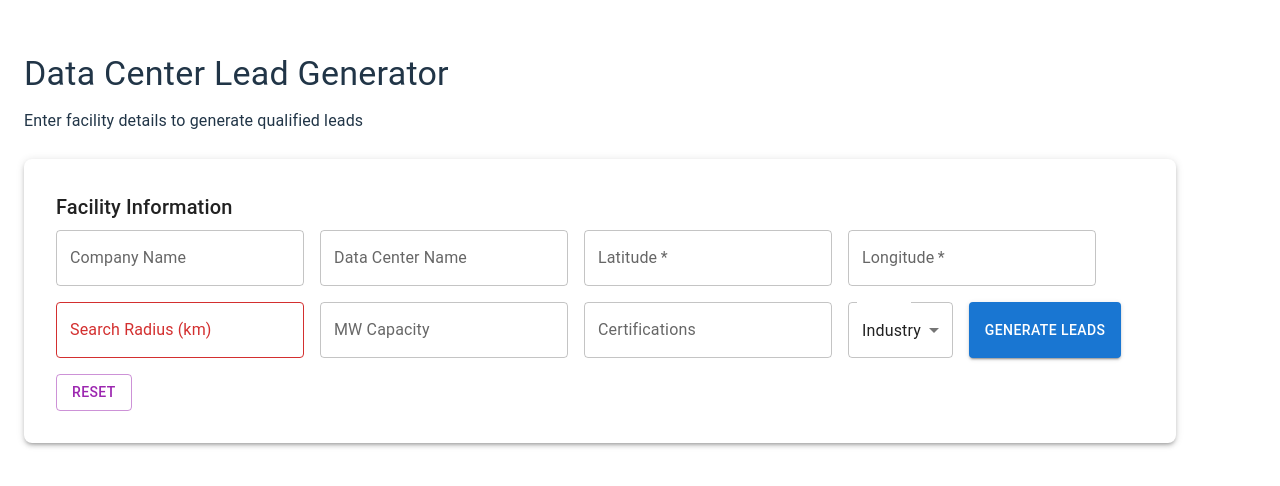
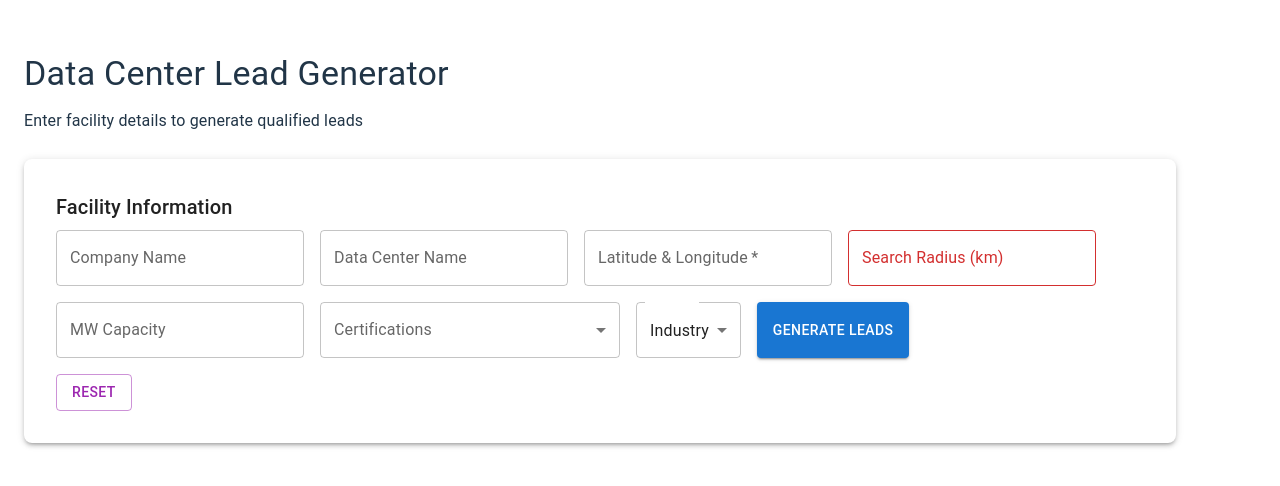
Before and after one commit to Dcide-Roneon/dataView, a React (Vite) app: page / in a window 1280 px wide. Shown: the part 176-662 px from the top of the page. Built offline with nearby package versions, Linux system fonts and the light colour scheme.

Commit message:
Certifications field has been changed, and database column has been updated

```diff
--- a/src/components/Form.jsx
+++ b/src/components/Form.jsx
@@ -1,8 +1,46 @@
 // Pure UI, no logic.
-import React from "react";
-import { Grid, TextField, Button, Select, MenuItem } from "@mui/material";
+import React, { useState }from "react";
+import { Grid, TextField, Button, Select, MenuItem, Checkbox, ListItemText, InputLabel, FormControl, OutlinedInput,Divider,} from "@mui/material";
+
+const certOptions =[
+  "ISO14001",
+  "ISO22301",
+  "PCI-DSS",
+  "ISO50001",
+  "ISO27001",
+  "SOC-I",
+  "SOC-II",
+  "LEED",
+  ];
 
 const Form = ({ form, errors, onChange, onSubmit }) => {
+
+  const[certFilter,setCertFilter] = useState("");
+
+  const selectedCerts = Array.isArray(form.certifications)
+    ?form.certifications
+    : [];
+
+  const filteredCerts =certOptions.filter((cert) =>
+    cert.toLowerCase().includes(certFilter.toLowerCase())
+  );
+  const handleCertChange = (event) => {
+    const { value } = event.target;
+    onChange({
+      target: {
+        name: "certifications",
+        value: typeof value === "string"? value.split(","): value,
+      },
+    });
+  };
+  const handleSelectAll = () => {
+    if (selectedCerts.length === certOptions.length) {
+      onChange({ target: { name: "certifications", value: [] } });
+    } else {
+      onChange({ target: { name: "certifications", value: certOptions } });
+    }
+  };
+
   return (
     <form onSubmit={onSubmit} autoComplete="off">
       <Grid container spacing={2}>
@@ -30,28 +68,15 @@ const Form = ({ form, errors, onChange, onSubmit }) => {
         </Grid>
         <Grid item xs={6}>
           <TextField
-            label="Latitude"
-            name="latitude"
-            value={form.latitude}
+            label="Latitude & Longitude"
+            name="latlng"
+            value={form.latlng}
             onChange={onChange}
             fullWidth
+            placeholder="e.g. 40.7128,-74.0060 or 40.7128 -74.0060"
             required
-            type="number"
-            error={!!errors.latitude}
-            helperText={errors.latitude}
-          />
-        </Grid>
-        <Grid item xs={6}>
-          <TextField
-            label="Longitude"
-            name="longitude"
-            value={form.longitude}
-            onChange={onChange}
-            fullWidth
-            required
-            type="number"
-            error={!!errors.longitude}
-            helperText={errors.longitude}
+            error={!!errors.latlng}
+            helperText={errors.latlng}
           />
         </Grid>
         <Grid item xs={12}>
@@ -78,17 +103,64 @@ const Form = ({ form, errors, onChange, onSubmit }) => {
             helperText={errors.mwCapacity}
           />
         </Grid>
-        <Grid item xs={12}>
-          <TextField
-            label="Certifications"
+        <FormControl sx={{ width: 300 }}>
+          <InputLabel id="certifications-label">Certifications</InputLabel>
+          <Select
+            labelId="certifications-label"
+            id="certifications"
             name="certifications"
-            value={form.certifications}
-            onChange={onChange}
-            fullWidth
-            error={!!errors.certifications}
-            helperText={errors.certifications}
-          />
-        </Grid>
+            multiple
+            value={selectedCerts}
+            onChange={handleCertChange}
+            input={<OutlinedInput label="Certifications" />}
+            renderValue={(selected) => selected.join(", ")}
+            MenuProps={{
+              PaperProps: {
+                style: {
+                  maxHeight: 300,
+                  width: 300,
+                },
+              },
+            }}
+          >
+            <MenuItem disableRipple disableGutters>
+              <TextField
+                placeholder="Search..."
+                value={certFilter}
+                onChange={(e) => setCertFilter(e.target.value)}
+                size="small"
+                fullWidth
+              />
+            </MenuItem>
+
+            <MenuItem onClick={handleSelectAll}>
+              <Checkbox
+                checked={selectedCerts.length === certOptions.length}
+                indeterminate={
+                  selectedCerts.length > 0 &&
+                  selectedCerts.length < certOptions.length
+                }
+              />
+              <ListItemText
+                primary={
+                  selectedCerts.length === certOptions.length
+                    ? "Deselect All"
+                    : "Select All"
+                }
+              />
+            </MenuItem>
+
+            <Divider />
+
+            {filteredCerts.map((cert) => (
+              <MenuItem key={cert} value={cert}>
+                <Checkbox checked={selectedCerts.includes(cert)} />
+                <ListItemText primary={cert} />
+              </MenuItem>
+            ))}
+          </Select>
+        </FormControl>
+
         <Grid item xs={12}>
           <Select
             label="industry"
--- a/src/components/FormContainer.jsx
+++ b/src/components/FormContainer.jsx
@@ -15,11 +15,10 @@ import {
 const initialFormState = {
   company: "",
   dataCenter: "",
-  latitude: "",
-  longitude: "",
+  latlng: "",
   radius: "",
   mwCapacity: "",
-  certifications: "",
+  certifications: [],
   industry: "",
 };
 
@@ -29,6 +28,8 @@ const FormContainer = () => {
   const [results, setResults] = useState([]);
   const [searchDone, setSearchDone] = useState(false);
   const [isLoading, setIsLoading] = useState(false);
+  const [userLat, setUserLat]= useState(null);
+  const [userLng, setUserLng] = useState(null);
 
   const handleReset = () => {
     setForm(initialFormState);
@@ -39,13 +40,19 @@ const FormContainer = () => {
   const handleSubmit = async(e) => {
     e.preventDefault();
     const newErrors = {};
+
+    const latLngPart= form.latlng.trim().split(/[\s,]+/);
+    const latitude = parseFloat(latLngPart[0]);
+    const longitude = parseFloat(latLngPart[1]);
+
+    setUserLat(latitude);
+    setUserLng(longitude);
+
+    if (latLngPart.length !== 2 || isNaN(latitude) || isNaN(longitude)){
+      newErrors.latlng="Enter Valid Coordinates";
+    }
+
     // Required fields
-    if (!isValidLatitude(form.latitude)) {
-      newErrors.latitude = "Latitude must be a number between -90 and 90.";
-    }
-    if (!isValidLongitude(form.longitude)) {
-      newErrors.longitude = "Longitude must be a number between -180 and 180.";
-    }
     if (!form.radius || isNaN(form.radius) || Number(form.radius) <= 0) {
       newErrors.radius = "Radius must be a positive number.";
     }
@@ -66,12 +73,22 @@ const FormContainer = () => {
     setSearchDone(false);
 
 
-        const matches = await fetchFilteredLeads(form);
+    fetchFilteredLeads({...form, latitude, longitude})
+      .then((matches)  => {
         console.log("matches found:", matches);
         setResults(matches);
         setSearchDone(true);
-        setIsLoading(false)
-  };
+
+
+      })
+      .catch((err) => {
+        console.error("search error", err);
+      })
+      .finally(() => {
+        setIsLoading(false);
+      });
+
+  }
   return (
     <>
       <Form
@@ -104,8 +121,8 @@ const FormContainer = () => {
       {searchDone && !isLoading && (
         <ResultsList
           results={results}
-          userLat={Number(form.latitude)}
-          userLng={Number(form.longitude)}
+          userLat={userLat}
+          userLng={userLng}
         />
       )}
     </>
--- a/src/utils/api.js
+++ b/src/utils/api.js
@@ -1,60 +1,62 @@
 // src/api/leadsApi.js
-import supabase from "./supabaseClient"; // optional if not using
 import { getDistanceFromLatLonInKm } from "./distance";
 import URL from "./xanoClient";
+import { renderToStaticMarkup } from "react-dom/server";
 
 export async function fetchFilteredLeads(form) {
-  if (!form.latitude || !form.longitude || !form.radius) {
+  const{
+    latitude,
+    longitude,
+    radius,
+    company,
+    dataCenter,
+    certifications,
+    mwCapacity,
+    industry,
+  } = form;
+  console.log(latitude, longitude, radius)
+  if (!latitude || !longitude || !radius) {
     console.warn("Latitude, longitude and radius are required");
     return [];
   }
 
+
   const response = await fetch(URL);
   const data = await response.json();
 
+  console.log("data is:", latitude, longitude, renderToStaticMarkup);
+
   // Filter by radius
- const userLat = Number(form.latitude.trim());
-const userLng = Number(form.longitude.trim());
-const radius = Number(form.radius);
+const leadsByDistance = data.filter((lead) =>{
+  const distance = getDistanceFromLatLonInKm(
+    Number(latitude),
+    Number(longitude),
+    Number(lead.latitude),
+    Number(lead.longitude)
+  );
+  lead._distance = distance;
+  return distance <= Number(radius);
+});
+const formCerts = form.certifications;
+const filtered = leadsByDistance.filter(lead =>{
+  const matchesCert=
+    formCerts.length === 0 ||
+    formCerts.some(cert => lead.certifications.includes(cert));
 
+    return(
+      matchesCert &&
+      (!form.company || lead.company?.toLowerCase() === form.company?.trim().toLowerCase()) &&
+      (!form.dataCenter || lead.dataCenter?.toLowerCase() === form.dataCenter?.trim().toLowerCase()) &&
+      (!form.mwCapacity || Number(lead.capacity) === Number(form.mwCapacity.trim())) &&
+      (!form.industry || lead.industry?.toLowerCase() === form.industry?.trim().toLowerCase())
 
-const leadsByDistance = data
-  .map((lead) => {
-    const lat = Number(lead.latitude);
-    const lng = Number(lead.longitude);
-
-    if (isNaN(lat) || isNaN(lng)) {
-      console.warn("Invalid coordinates for:", lead.company);
-      return null;
-    }
-
-    const distance = getDistanceFromLatLonInKm(userLat, userLng, lat, lng);
-    return {
-      ...lead,
-      _distance: distance,
-    };
-  })
-  .filter((lead) => {
-    const isWithin = lead._distance <= radius;
-    console.log(`${lead.company} is ${lead._distance.toFixed(2)} km — ${isWithin ? "✅ MATCH" : "❌ Too far"}`);
-    return isWithin;
+    );
   });
 
-console.log("Final matches:", leadsByDistance);
-  //OPTIONAL FIELDS
-  const finalMatches = leadsByDistance.filter((lead) => {
-    if (typeof lead._distance !== "number") {
-      console.warn(`Invalid _distance for ${lead.company}:`, lead._distance);
+  const sorted = filtered.sort((a,b) => {
+      const aMatches = formCerts.filter(cert => a.certifications.includes(cert)).length;
+      const bMatches = formCerts.filter(cert=> b.certifications.includes(cert)).length;
+      return bMatches - aMatches
+  });
+  return sorted;
 }
-
-    return (
-      (!form.company || lead.company?.toLowerCase() === form.company?.trim().toLowerCase()) &&
-      (!form.dataCenter || lead.dataCenter?.toLowerCase() === form.dataCenter?.trim().toLowerCase()) &&
-      (!form.certifications || lead.certifications?.toLowerCase().includes(form.certifications?.trim().toLowerCase())) &&
-      (!form.mwCapacity || Number(lead.capacity) === Number(form.mwCapacity.trim())) &&
-      (!form.industry || lead.industry?.toLowerCase() === form.industry?.trim().toLowerCase())
-    );
-  });
-  return finalMatches;
-
-}
```
Also changed, not shown: src/components/search.jsx (+3 -4 lines).
